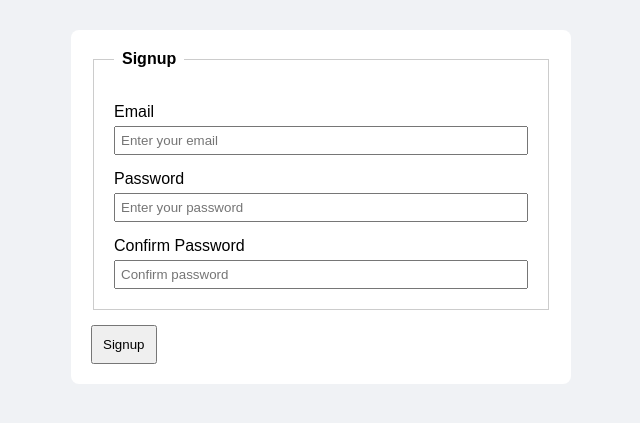
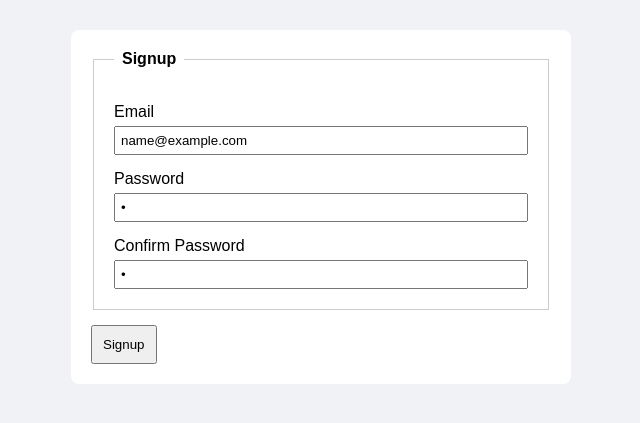
Before and after one commit to geralddelarosa1707-dev/look-rental-management-system, a Flask app: template templates/authentication/signup.html in a window 1280 px wide. Shown: the part 92-515 px from the top of the page, without its empty margins (319-959 px from the left). Run offline with Flask 3, Linux system fonts and the light colour scheme; the template is opened without the code that fills it: most values are stand-ins (such as "Sample title", 1, 10 or a date in 2020).

Commit message:
Implemented form values retrieving

```diff
--- a/templates/authentication/login.html
+++ b/templates/authentication/login.html
@@ -37,9 +37,9 @@
         <fieldset>
           <legend>Login</legend>
           <label for="email">Email</label>
-          <input type="email" id="email" name="email" placeholder="Enter your email" required>
+          <input type="email" id="email" name="email" value="{{ form_data.get('email', '') }}" placeholder="Enter your email" required>
           <label for="password">Password</label>
-          <input type="password" id="password" name="password" placeholder="Enter your password" required>
+          <input type="password" id="password" name="password" value="{{ form_data.get('password', '') }}" placeholder="Enter your password" required>
         </fieldset>
         <button type="submit">Login</button>
       </form>
--- a/templates/authentication/signup.html
+++ b/templates/authentication/signup.html
@@ -31,11 +31,11 @@
         <fieldset>
           <legend>Signup</legend>
           <label for="email">Email</label>
-          <input type="email" id="email" name="email" placeholder="Enter your email" required>
+          <input type="email" id="email" name="email" value="{{ form_data.get('email', '') }}" placeholder="Enter your email" required>
           <label for="password">Password</label>
-          <input type="password" id="password" name="password" placeholder="Enter your password" required>
+          <input type="password" id="password" name="password" value="{{ form_data.get('password', '') }}" placeholder="Enter your password" required>
           <label for="confirm_password">Confirm Password</label>
-          <input type="password" id="confirm_password" name="confirm_password" placeholder="Confirm password" required>
+          <input type="password" id="confirm_password" name="confirm_password" value="{{ form_data.get('confirm_password', '') }}" placeholder="Confirm password" required>
         </fieldset>
         <button type="submit">Signup</button>
       </form>
```
